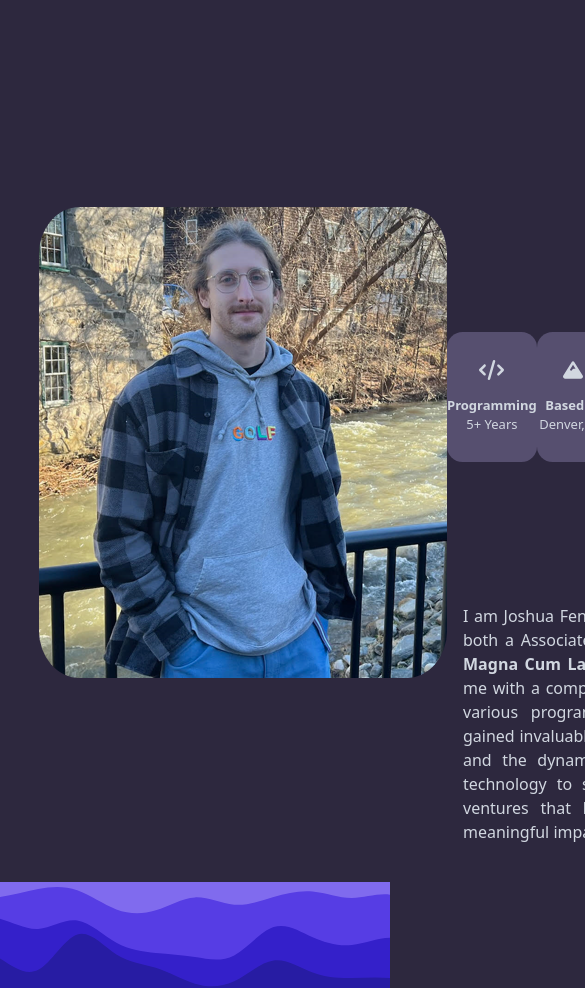
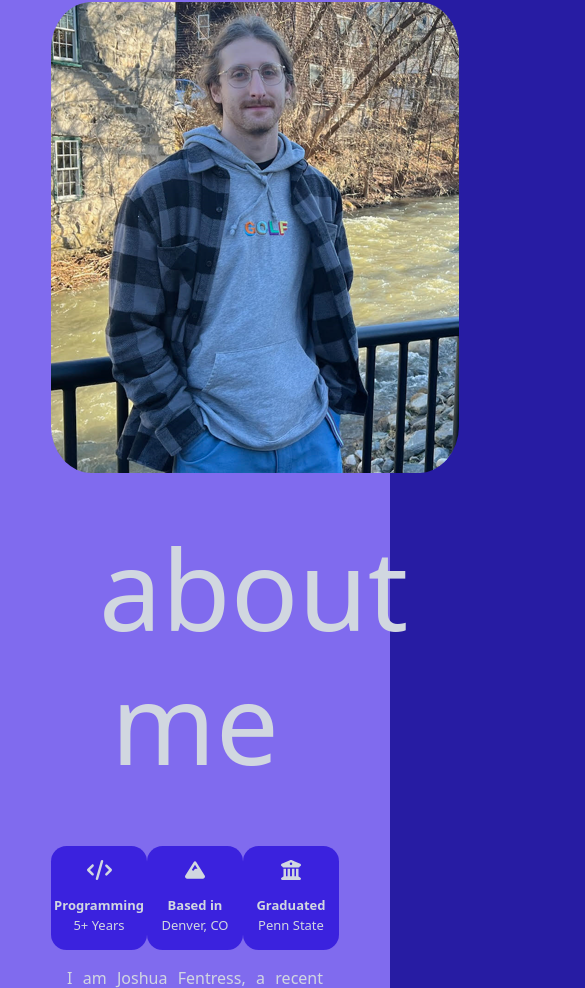
Before and after one commit to JoshFen/ResumeWeb, a React (Vite) app in the folder resume-site/: page / in a window 390 px wide. Shown: the part 1012-2000 px from the top of the page, 585 px wide, since content can reach past the window. Built offline with nearby package versions, Linux system fonts and the light colour scheme.

Commit message:
bg changes

```diff
--- a/resume-site/src/App.css
+++ b/resume-site/src/App.css
@@ -1,9 +1,14 @@
 :root {
-  --background: #2d283e;
+  --background: #271CA3;
+  --background2: #806BEE;
+  /* #2d283e;
+      #564f6f
+    #a35ccc
+    */
   --text: #d1d7e0;
-  --main: #564f6f;
+  --main: #3b22de;
   --highlight: #a35ccc;
-  --accent: #802bb1;
+  --accent: #806bee;
 
   --not-in-use: #1D1E20;
 }
@@ -39,18 +44,16 @@ body {
   background-color: var(--background);
   color: var(--text);
 }
+
 /* Styles for all modular containers */
 .cont {
   width: 80%;
-  height: 100vh;
+  min-height: 110vh;
   margin: auto;
 }
 
 .header-text {
   font-size: 5em;
-}
-.cont {
-  height: 110vh;
 }
 
 .spacer {
@@ -74,6 +77,7 @@ body {
 .custom-navbar-items {
   color: var(--text);
 }
+
 .custom-navbar-items:hover,
 .custom-navbar-items:active {
   color: var(--highlight);
@@ -112,7 +116,6 @@ body {
 /********************************************************************************************/
 /* Header.tsx styles */
 .header-name {
-  background-color: var(--accent);
   display: inline-block;
   opacity: 1;
   transition: opacity 0.95s ease-in-out, transform 0.95s ease-in;
@@ -137,17 +140,12 @@ body {
   transform: translateY(-120px);
 }
 
-
 .title-name {
   font-size: 8em;
 }
 
 /********************************************************************************************/
 /* About.tsx styles */
-.about-text-cont {
-  max-width: 600px;
-}
-
 .about-body {
   text-align: justify;
 }
@@ -165,8 +163,8 @@ body {
   background-color: var(--main);
   border-radius: 1.2em;
   font-size:small;
-  width: 10em;
-  height: 10em;
+  width: 8em;
+  height: 8em;
 }
 
 /********************************************************************************************/
@@ -183,7 +181,6 @@ body {
   margin-left: 10px;
   margin-right: 10px;
 }
-
 
 .contact-link-cont:hover {
   border: 5px solid var(--highlight);
@@ -243,7 +240,6 @@ body {
   font-size:x-small;
 }
 
-
 #container {
   position: absolute;
   top: 0;
--- a/resume-site/src/App.tsx
+++ b/resume-site/src/App.tsx
@@ -25,6 +25,7 @@ function App() {
       <About/>
       <DividerOne/>
       <Portfolio/>
+      <DividerTwo/>
       <Contact/>
       <Footer/>
   </div>
--- a/resume-site/src/components/About.tsx
+++ b/resume-site/src/components/About.tsx
@@ -14,11 +14,12 @@ export default function About() {
     }, []);
 
     return (
-        <div className="d-flex flex-row justify-content-evenly align-items-center about-me-cont cont" data-aos="fade-right">
-            <div className="pt-5 image-cont">
+        <section style={{ backgroundColor: 'var(--background2)'}}>
+            <Row className="d-flex flex-row justify-content-evenly align-items-center about-me-cont cont" data-aos="fade-right">
+                <Col lg={5} md={10} sm={12} className="pt-5 image-cont">
                     <img className="about-headshot" src="src/assets/Photo_1.png" alt="professional-headshot"/>
-            </div>
-            <div className="d-flex flex-column" data-aos="fade-up">
+                </Col>
+                <Col lg={5} md={10} sm={12} className="d-flex flex-column" data-aos="fade-up">
                     <h2 className="p-5 about-me-header head-text">about me</h2>
 
                     <div className="d-flex flex-row justify-content-evenly">
@@ -31,14 +32,8 @@ export default function About() {
                         <div className="d-flex flex-column justify-content-center align-items-center highlights-content">
                             <FontAwesomeIcon className="fs-5 p-3" icon={faBuildingColumns} /> <p className="mb-0"><b>Graduated</b></p> <p>Penn State</p>
                         </div>
-                    <div className="card text-center" style={{width : "10rem;"}}>
-                        <div className="card-body">
-                            <h5 className="card-title">Special title treatment</h5>
-                            <p className="card-text">With supporting text below as a natural lead-in to additional content.</p>
-                            <a href="#" className="btn btn-primary">Go somewhere</a>
                     </div>
-                    </div>
-                </div>
+
                     <div className="about-text-cont">
                         <p className="p-3 about-body">I am Joshua Fentress, a recent graduate from <b>Penn State University</b> with
                                     both a Associate's and Bachelor's degree in Computer Science, achieving <b>Magna Cum Laude</b> honors.
@@ -52,8 +47,9 @@ export default function About() {
                                     I would love to connect!
                         </p>
                     </div>
-            </div>
-        </div>
+                </Col>
+            </Row>
+        </section>
 
     )
 }
--- a/resume-site/src/components/Contact.tsx
+++ b/resume-site/src/components/Contact.tsx
@@ -25,6 +25,7 @@ export default function Contact() {
     const emailAddress: String = 'joshua.c.fentress@gmail.com';
 
     return (
+        <section style={{ backgroundColor: 'var(--background2)'}}>
             <div id="contact-me" className="d-flex flex-column justify-content-center contact-cont cont" data-aos="fade-up">
                 <h1 className="p-5">Contact Information</h1>
                 <div className="mb-5 d-flex justify-content-center">
@@ -38,5 +39,6 @@ export default function Contact() {
                     <ContactForm/>
                 </div>
             </div>
+        </section>
     )
 }
--- a/resume-site/src/components/ContactInfoBox.tsx
+++ b/resume-site/src/components/ContactInfoBox.tsx
@@ -1,7 +1,10 @@
+import { FC } from "react";
+import { Row, Col } from "react-bootstrap";
+
+
 import { faGoogle } from "@fortawesome/free-brands-svg-icons";
 import { FontAwesomeIcon } from "@fortawesome/react-fontawesome";
 import { IconDefinition } from "@fortawesome/free-brands-svg-icons";
-import { FC } from "react";
 
 
 interface ContactInfoProps {
@@ -16,12 +19,20 @@ const ContactInfoBox: FC<ContactInfoProps> = (props) => {
     const {icon, title, text, link, linkText} = props;
 
     return (
-        <div className="contact-link-cont">
-                    <FontAwesomeIcon icon={icon}/>
-                    <h5>{title}</h5>
-                    <p>{text}</p>
-                    <a href={link} className="cont-link" target="_blank" rel="noopener noreferrer">{linkText}</a>
-        </div>
+        <Row className="contact-link-cont">
+            <Col md={12}>
+                <FontAwesomeIcon icon={icon}/>
+            </Col>
+            <Col md={12} className="d-none d-md-block">
+                <h5>{title}</h5>
+            </Col>
+            <Col md={12} className="d-none d-md-block">
+                <p>{text}</p>
+            </Col>
+            <Col md={12} className="d-none d-md-block">
+                <a href={link} className="cont-link" target="_blank" rel="noopener noreferrer">{linkText}</a>
+            </Col>
+        </Row>
     )
 }
  export default ContactInfoBox;
--- a/resume-site/src/components/Footer.tsx
+++ b/resume-site/src/components/Footer.tsx
@@ -6,7 +6,7 @@ import { Container } from "react-bootstrap";
 
 export default function Footer() {
     return (
-        <div className='footer pt-5'>
+        <div className='footer pt-5' style={{ backgroundColor: 'var(--background2)'}}>
             <ul className='list-unstyled mb-auto'>
                 <li>
                     <div>
--- a/resume-site/src/components/Portfolio.tsx
+++ b/resume-site/src/components/Portfolio.tsx
@@ -15,22 +15,22 @@ export default function Portfolio() {
     return (
         <Container className="d-flex flex-column justify-content-evenly align-items-center portfolio-cont cont" data-aos="fade-up">
             <h2 className="header-text">Portfolio & Skills</h2>
-            <Row className="">
-                <Col xs={12} md={6} lg={3} data-aos="fade-up">
-                    <Project photo="" title="Project Grover" text="Lockheed Martin Capstone paired AI swarm intelligence with image classification for search and rescure operations.
-                    " link="" linkText=""/>
+            <Row className="projects-list">
+                <Col xs={12} md={6} lg={6} data-aos="fade-up" className="p-2">
+                    <Project photo="src/assets/Capstone.png" title="Project Grover" text="An innovative Search and Rescue initiative empowered by AI Swarm Intelligence, seamlessly integrating
+                    diverse technologies to craft an interactive and traceable mission experience, in collaboration with Lockheed Martin." link="" linkText=""/>
                 </Col>
-                <Col xs={12} md={6} lg={3} data-aos="fade-up">
-                    <Project photo="" title="Ski Resort Navigation" text="Web application that utilizes web scraped OpenStreetMap data and djikstra's algorithm for navigation across
-                    ski resorts" link="" linkText="Try it out!"/>
+                <Col xs={12} md={6} lg={6} data-aos="fade-up" className="p-2">
+                    <Project photo="" title="Ski Resort Navigation" text="A dynamic Django web application leveraging OpenStreetMap (OSM) data to compute and visualize the quickest route
+                    between specified points on a ski mountain." link="" linkText="Try it out!"/>
                 </Col>
-                <Col xs={12} md={6} lg={3} data-aos="fade-up">
-                    <Project photo="" title="Roar-mitory" text="Ease of use desktop application for Penn State Abington's LionsGate faculty. Placed incoming students in
-                    dormitory room assignments. Application in testing for all Penn State sattelite campuses." link="" linkText=""/>
+                <Col xs={12} md={6} lg={6} data-aos="fade-up" className="p-2">
+                    <Project photo="" title="Roar-mitory" text="A streamlined desktop application, built with Node.js and React for Penn State Abington's LionsGate faculty, simplifies
+                    dormitory room assignments for incoming students. Currently in testing for deployment across all Penn State satellite campuses." link="" linkText=""/>
                 </Col>
-                <Col xs={12} md={6} lg={3} data-aos="fade-up">
-                    <Project photo="" title="ASL Reader" text="Web application using machine learning model built on Tensorflow to identify ASL hand signs in real-time
-                    using Google's Media Pipe." link="" linkText="Try it out!"/>
+                <Col xs={12} md={6} lg={6} data-aos="fade-up" className="p-2">
+                    <Project photo="" title="ASL Reader" text="web application incorporating a machine learning model developed on TensorFlow, leveraging Google's Media
+                    Pipe to recognize American Sign Language (ASL) hand signs in real-time" link="" linkText="Try it out!"/>
                 </Col>
             </Row>
 
--- a/resume-site/src/components/Project.tsx
+++ b/resume-site/src/components/Project.tsx
@@ -12,10 +12,16 @@ const Project: FC<ProjectProps> = (props) => {
     const {photo, title, text, link, linkText} = props;
 
     return (
-        <div className="project-cont">
-            <h3>{ title }</h3>
-            <p>{ text }</p>
-        </div>
+        <div className="card" style={{width: '18rem;'}}>
+            <img className="card-img-top" src={photo} alt="Card image cap"></img>
+            <div className="card-body">
+            <h5 className="card-title">{title}</h5>
+            <h6 className="card-subtitle mb-2 text-muted">Card subtitle</h6>
+            <p className="card-text">{text}</p>
+            <a href="#" className="card-link">Card link</a>
+            <a href="#" className="card-link">Another link</a>
+            </div>
+      </div>
     )
 }
  export default Project;
```
Also changed, not shown: resume-site/src/assets/Capstone.png (added). Lines whose indentation alone changed are shown as unchanged.
